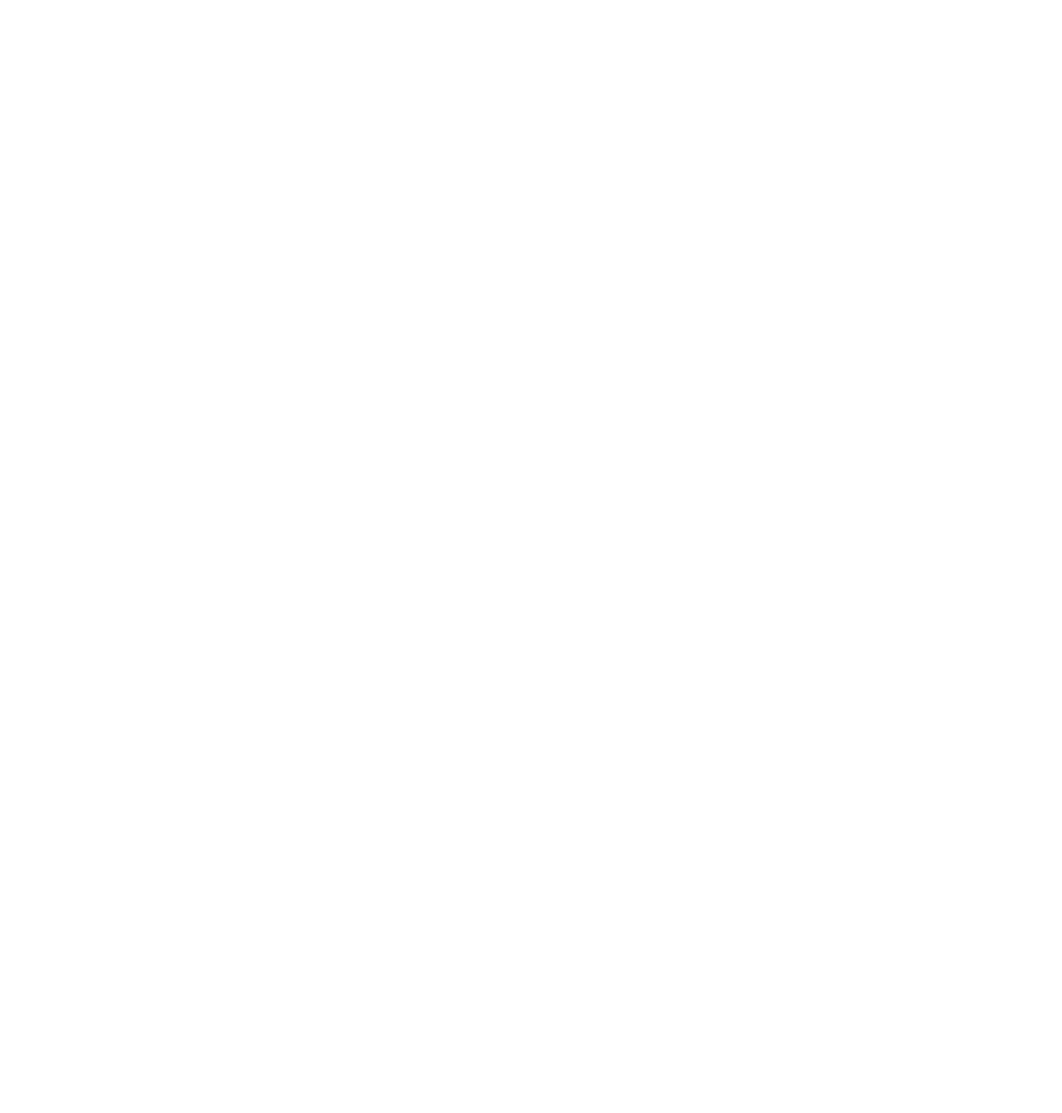
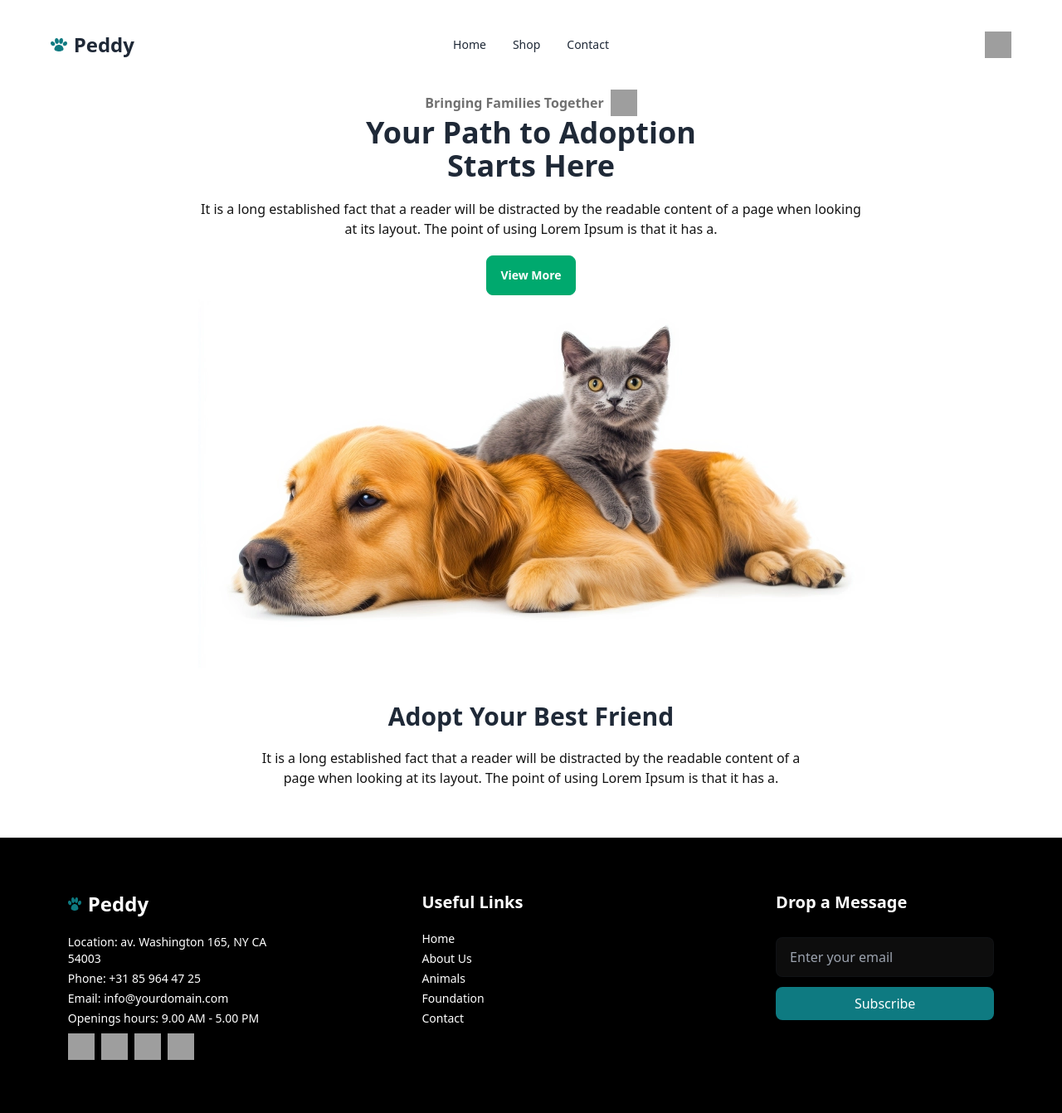
Before and after one commit to siam114/Peddy-Website-, a plain HTML site: page index.html in a window 1280 px wide. Shown: the whole page at 83% size. Before the commit the page ends 800 px from the top, so only its background shows below. Drawn offline with nearby package versions, Linux system fonts and the light colour scheme; grey boxes are pictures that could not be loaded.

Commit message:
complete footer banner navber section

```diff
--- a/index.html
+++ b/index.html
@@ -4,11 +4,111 @@
     <meta charset="UTF-8">
     <meta name="viewport" content="width=device-width, initial-scale=1.0">
     <title>Peddy Website</title>
+    <link href="https://cdn.jsdelivr.net/npm/daisyui@4.12.12/dist/full.min.css" rel="stylesheet" type="text/css" />
+    <script src="https://cdn.tailwindcss.com"></script>
 </head>
-<body>
-    <header></header>
-    <main></main>
-    <footer></footer>
+<body class="lato-font">
+    <header>
+     <nav class="w-11/12 mx-auto my-5 flex items-center justify-center">
+        <div class="navbar bg-base-100">
+            <div class="navbar-start">
+              <div class="dropdown">
+                <div tabindex="0" role="button" class="btn btn-ghost lg:hidden">
+                  <svg
+                    xmlns="http://www.w3.org/2000/svg"
+                    class="h-5 w-5"
+                    fill="none"
+                    viewBox="0 0 24 24"
+                    stroke="currentColor">
+                    <path
+                      stroke-linecap="round"
+                      stroke-linejoin="round"
+                      stroke-width="2"
+                      d="M4 6h16M4 12h8m-8 6h16" />
+                  </svg>
+                </div>
+              </div>
+              <div class="flex items-center gap-2">
+                <img class="w-full h-4" src="images/logo.webp" alt="">
+                <h2 class="font-bold text-2xl">Peddy</h2>
+              </div>
+            </div>
+            <div class="navbar-center hidden lg:flex">
+              <ul class="menu menu-horizontal px-1 font-medium">
+                <li><a>Home</a></li>
+                <li><a>Shop</a></li>
+                <li><a>Contact</a></li>
+              </ul>
+            </div>
+            <div class="navbar-end">
+              <img class="w-8 h-8" src="https://img.icons8.com/ios/80/user-male-circle.png" alt="">
+            </div>
+          </div>
+     </nav>
+    </header>
+    <main>
+        <!-- banner section -->
+        <section class="w-11/12 mx-auto text-center">
+            <div class="flex justify-center items-center gap-2">
+                <h5 class="text-[#13131399] font-semibold">Bringing Families Together</h5>
+                <img class="w-8 h-8" src="https://img.icons8.com/?size=48&id=QV5JEtrTP6nH&format=png" alt="">
+            </div>
+            <h1 class="text-4xl font-bold bg-[rgb(30, 30, 30);]">Your Path to Adoption <br> Starts Here</h1>
+            <p class="py-5 text-[#131313]">It is a long established fact that a reader will be distracted by the readable content of a page when looking <br> at its layout. The point of using Lorem Ipsum is that it has a.</p>
+            <button class="btn btn-success text-white">View More</button>
+            <img class="mx-auto" src="images/pet.webp" alt="">
+        </section>
+
+
+        <!-- adapt section -->
+         <section class="w-11/12 mx-auto text-center py-10">
+            <h2 class="text-3xl font-bold bg-[rgb(30, 30, 30);]">Adopt  Your  Best Friend</h2>
+            <p class="py-5 text-[#131313]">It is a long established fact that a reader will be distracted by the readable content of a <br> page when looking at its layout. The point of using Lorem Ipsum is that it has a.</p>
+
+         </section>
+
+    </main>
+    <footer class="bg-black grid grid-cols-1 md:grid-cols-2 lg:grid-cols-3">
+        <div class="w-11/12 mx-auto px-10 py-5 lg:p-16">
+                <div class="flex items-center gap-2 pb-5">
+                    <img class="w-4 h-4" src="images/logo.webp" alt="">
+                    <h2 class="font-semibold text-2xl text-white">Peddy</h2>
+                </div>
+                <p class="text-white text-sm pb-1"> Location: av. Washington 165, NY CA 54003 </p>
+                <p class="text-white text-sm pb-1"> Phone: +31 85 964 47 25 </p>
+                <p class="text-white text-sm pb-1"> Email: info@yourdomain.com</p>
+                <p class="text-white text-sm">Openings hours: 9.00 AM - 5.00 PM</p>
+                <div class="pt-2 flex gap-2">
+                   <a href=""><img class="w-8 h-8" src="https://img.icons8.com/?size=48&id=118497&format=png" alt=""></a>
+                   <a href=""><img class="w-8 h-8" src="https://img.icons8.com/?size=48&id=16713&format=png" alt=""></a>
+                   <a href=""><img class="w-8 h-8" src="https://img.icons8.com/?size=48&id=19318&format=png" alt=""></a>
+                   <a href=""><img class="w-8 h-8" src="https://img.icons8.com/?size=48&id=Xy10Jcu1L2Su&format=png" alt=""></a>
+                </div>
+            </div>
+            <div class="w-11/12 mx-auto  px-10 py-5 lg:p-16">
+                <h2 class="font-semibold text-xl text-white pb-5">Useful Links</h2>
+                <div class="flex flex-col text-white text-sm gap-1">
+                    <a href="#">Home</a>
+                    <a href="#">About Us</a>
+                    <a href="#">Animals</a>
+                    <a href="#">Foundation</a>
+                    <a href="#">Contact</a>
+                </div>
+            </div>
+            <div class="w-11/12 mx-auto  px-10 py-5 lg:p-16">
+                <h2 class="font-semibold text-xl text-white pb-5">Drop a Message</h2>
+
+               <div class="flex flex-col gap-3">
+                <input
+                type="text"
+                placeholder="Enter your email"
+                class="input input-bordered bg-[rgba(255,255,255,0.05)] mt-2 max-w-xs" />
+                <button class="bg-[#0E7A81] text-white max-w-xs rounded-lg py-2">Subscribe</button>
+               </div>
+            </div>
+        </div>
+
+    </footer>
 
     <!-- script -->
      <script src="js/script.js"></script>
--- /dev/null
+++ b/style.css
@@ -0,0 +1,6 @@
+@import url('https://fonts.googleapis.com/css2?family=Lato:ital,wght@0,100;0,300;0,400;0,700;0,900;1,100;1,300;1,400;1,700;1,900&display=swap');
+.lato-font {
+    font-family: "Lato", sans-serif;
+    font-weight: 400;
+    font-style: normal;
+  }
```
Also changed, not shown: tailwind.config.js (added).
